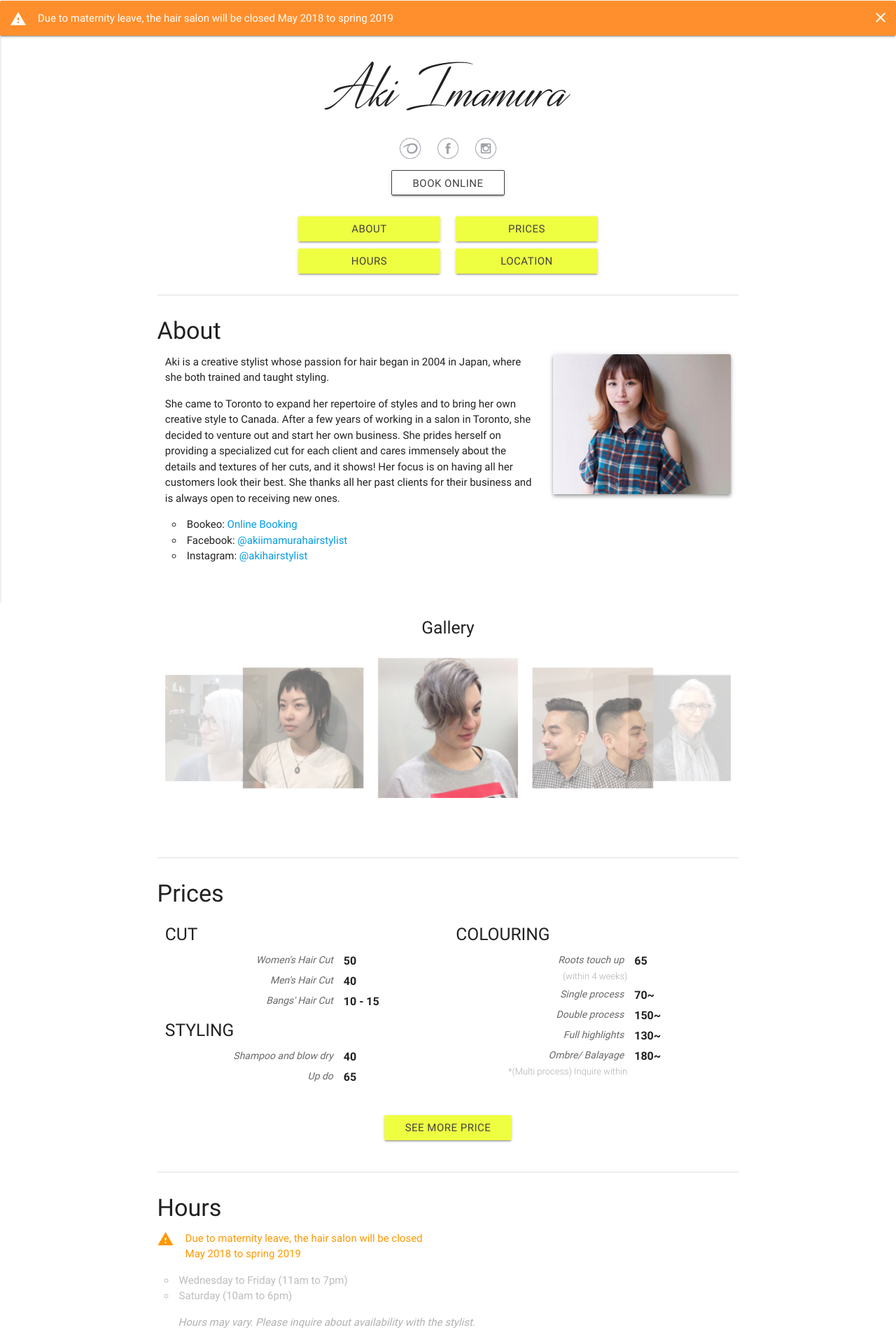
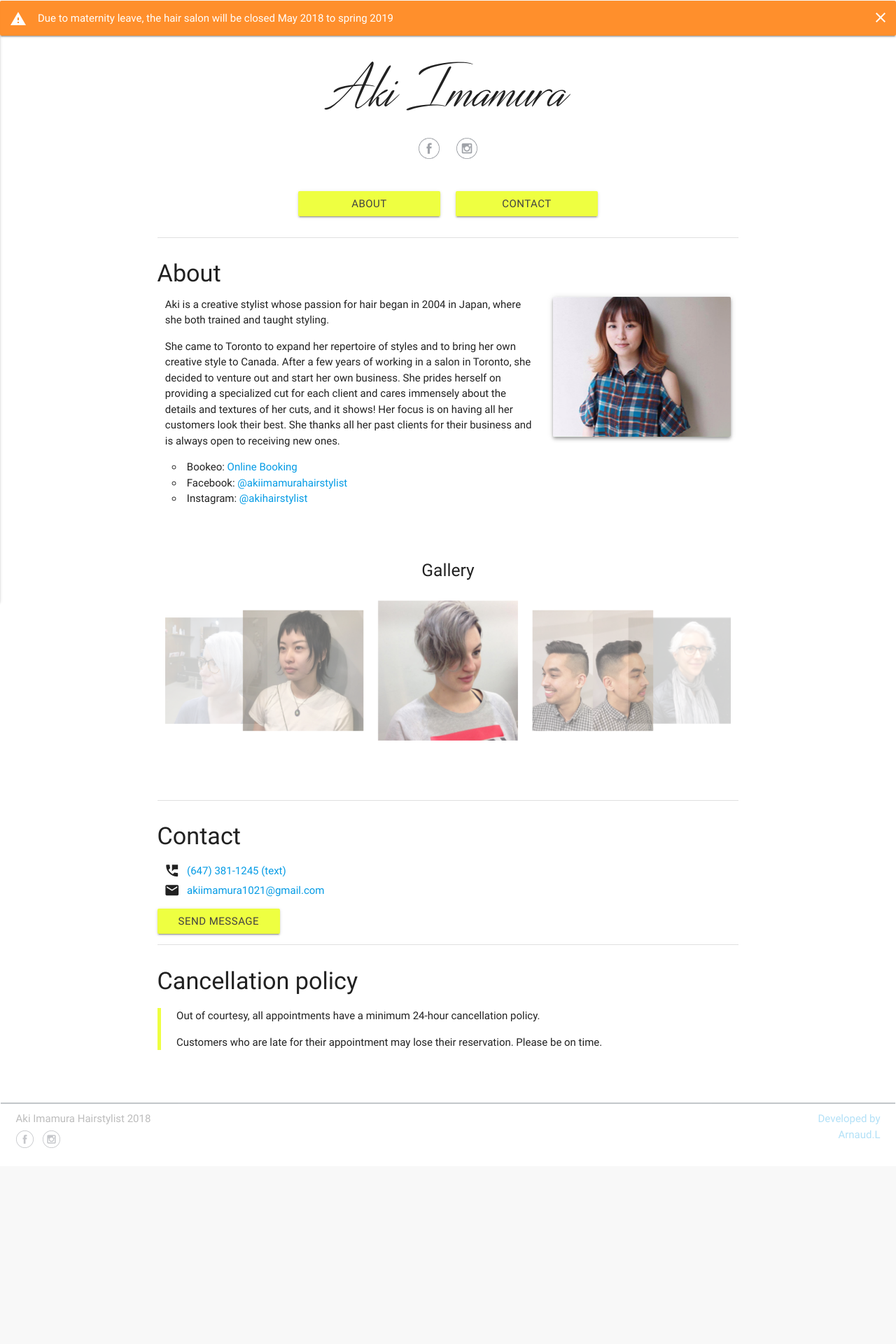
Before and after one commit to arnaud33200/akihairsalon, a PHP site: page / in a window 1280 px wide. Shown: the top 1920 px of the page at 70% size. After the commit the page ends 1640 px from the top, so only its background shows below. Run offline with PHP 8.4, Linux system fonts and the light colour scheme; data that the repository does not hold is empty; some libraries are stand-ins or nearby versions.

Commit message:
prepare for the new page, removing price information booking

```diff
--- a/index.php
+++ b/index.php
@@ -193,17 +193,16 @@ var styles = [
 <!-- Side Out Menu -->
 
 <ul id="slide-out" class="side-nav blue-grey darken-2" style="">
-	<!-- <ul id="slide-out" class="side-nav yellow lighten-2" style=""> -->
 	<li style="margin-top: 60px;">
 		<a class="waves-effect white-text" onclick="scrollToAbout()">About</a>
 	</li>
 
-	<li><a class="waves-effect white-text" onclick="scrollToPrice()">Prices</a></li>
+	<!-- <li><a class="waves-effect white-text" onclick="scrollToPrice()">Prices</a></li>
 	<li><a class="waves-effect white-text" onclick="scrollToHours()">Hours</a></li>
-	<li><a class="waves-effect white-text" onclick="scrollToLocation()">Location</a></li>
+	<li><a class="waves-effect white-text" onclick="scrollToLocation()">Location</a></li> -->
 	<li><a class="waves-effect white-text" onclick="scrollToContact()">Contact</a></li>
 	<li><div class="divider"></div></li>
-	<li><a class="waves-effect white-text" onclick="openBookeo()">Booking</a></li>
+	<!-- <li><a class="waves-effect white-text" onclick="openBookeo()">Booking</a></li> -->
 	<li><a class="waves-effect white-text" onclick="openFacebook()">Facebook</a></li>
 	<li><a class="waves-effect white-text" onclick="openInstagram()">Instagram</a></li>
 </ul>
@@ -212,24 +211,22 @@ var styles = [
 
 <div class="row" style="padding-top: 40px;"><div class="col s12 m8 offset-m2">
 
-	<!-- <div style> -->
-	<!-- </div> -->
-
 	<h1 id="main-title" style="font-family: 'myfont';text-align: center;font-size: 100px;">Aki Imamura</h1>
 
 	<div style="text-align: center;">
 		<div class="social-icn-group">
-			<a class="icn-social bookeo" target="_blank" onclick="openBookeo()"></a>
+			<!-- <a class="icn-social bookeo" target="_blank" onclick="openBookeo()"></a> -->
 			<a class="icn-social facebook" target="_blank" onclick="openFacebook()"></a>
 			<a class="icn-social instagram" target="_blank" onclick="openInstagram()"></a>
 		</div>
 	</div>
 
-	<div style="text-align: center;">
+<!-- BOOK ONLINE BUTTON -->
+	<!-- <div style="text-align: center;">
 		<div class="social-icn-group">
 		<a class="waves-effect waves-light btn grey-text text-darken-3 white" style="border: 1px solid #424242;" onclick="openBookeo()">BOOK ONLINE</a>
 		</div>
-	</div>
+	</div> -->
 
 
 
@@ -238,24 +235,20 @@ var styles = [
 	<div class="row" style="max-width: 450px;">
 		<div class="col s6" align="center" style="margin-bottom: 10px; text-align: center;">
 			<a class="waves-effect waves-light btn  grey-text text-darken-3 lime accent-2" onclick="scrollToAbout()" style="width: 100%;">About</a>
-			<!-- <a class="waves-effect waves-light btn  grey darken-1" onclick="scrollToAbout()" style="width: 100%;">About</a> -->
 		</div>
 
-		<div class="col s6" align="center" style="margin-bottom: 10px; text-align: center;">
+<!-- 		<div class="col s6" align="center" style="margin-bottom: 10px; text-align: center;">
 			<a class="waves-effect waves-light btn  grey-text text-darken-3 lime accent-2" onclick="scrollToPrice()" style="width: 100%;">Prices</a>
-			<!-- <a class="waves-effect waves-light btn  grey darken-1" onclick="scrollToPrice()" style="width: 100%;">Price</a> -->
 		</div>
 		<div class="col s6" align="center" style="margin-bottom: 10px; text-align: center;">
 			<a class="waves-effect waves-light btn  grey-text text-darken-3 lime accent-2" onclick="scrollToHours()" style="width: 100%;">Hours</a>
-			<!-- <a class="waves-effect waves-light btn  grey darken-1" onclick="scrollToHours()" style="width: 100%;">Hours</a> -->
 		</div>
 		<div class="col s6" align="center" style="margin-bottom: 10px; text-align: center;">
 			<a class="waves-effect waves-light btn  grey-text text-darken-3 lime accent-2" onclick="scrollToLocation()" style="width: 100%;">Location</a>
-			<!-- <a class="waves-effect waves-light btn  grey darken-1" onclick="scrollToLocation()" style="width: 100%;">Location</a> -->
+		</div> -->
+		<div class="col s6" align="center" style="margin-bottom: 10px; text-align: center;">
+			<a class="waves-effect waves-light btn  grey-text text-darken-3 lime accent-2" onclick="scrollToContact()" style="width: 100%;">Contact</a>
 		</div>
-		<!-- <div class="col s6 offset-s3" align="center" style="margin-bottom: 10px; text-align: center;">
-			<a class="waves-effect waves-light btn  grey-text text-darken-3 lime accent-2" onclick="scrollToContact()" style="width: 100%;">Contact</a>
-		</div> -->
 	</div>
 
 <!--
@@ -327,57 +320,51 @@ var styles = [
 #####################################################################
 -->
 
-<div id="price-section" class="divider"></div>
+<!-- <div id="price-section" class="divider"></div>
 <div class="section">
-	<h4>Prices</h4>
+	<h4>Prices</h4> -->
 
 	<?php
-
-		// ini_set( 'error_reporting', E_ALL );
-		// ini_set( 'display_errors', true );
-
-		include 'php/HairPriceItem.php';
-
-		$categoryArray = HairPriceItem::makeHairPriceItemArray($websiteInfoString);
-
+		// include 'php/HairPriceItem.php';
+		// $categoryArray = HairPriceItem::makeHairPriceItemArray($websiteInfoString);
 	?>
 
-	<div class="row">
+	<!-- <div class="row">
 		<div class="col m6 s12">
 
 			<h5>CUT</h5>
-			<table class="price-table">
+			<table class="price-table">	 -->
 				<?php
-					$itemArray = $categoryArray["Cut"];
-					foreach ($itemArray as $priceItem) {
-						echo($priceItem->getStringTableRow());
-					}
+					// $itemArray = $categoryArray["Cut"];
+					// foreach ($itemArray as $priceItem) {
+					// 	echo($priceItem->getStringTableRow());
+					// }
 				?>
-			</table>
+			<!-- </table>
 
 			<h5>STYLING</h5>
-			<table class="price-table">
+			<table class="price-table"> -->
 				<?php
-					$itemArray = $categoryArray["Styling"];
-					foreach ($itemArray as $priceItem) {
-						echo($priceItem->getStringTableRow());
-					}
+					// $itemArray = $categoryArray["Styling"];
+					// foreach ($itemArray as $priceItem) {
+					// 	echo($priceItem->getStringTableRow());
+					// }
 				?>
-			</table>
+			<!-- </table>
 
 		</div>
 
 		<div class="col m6 s12">
 
 			<h5>COLOURING </h5>
-			<table class="price-table">
+			<table class="price-table"> -->
 				<?php
-					$itemArray = $categoryArray["Colouring"];
-					foreach ($itemArray as $priceItem) {
-						echo($priceItem->getStringTableRow());
-					}
+					// $itemArray = $categoryArray["Colouring"];
+					// foreach ($itemArray as $priceItem) {
+					// 	echo($priceItem->getStringTableRow());
+					// }
 				?>
-			</table>
+<!-- 			</table>
 		</div>
 	</div>
 
@@ -387,28 +374,23 @@ var styles = [
 		</a>
 
 	</div>
-
-
-
-</div>
+</div> -->
 
 <!--
 ##### HOURS
 #####################################################################
 -->
 
-<div id="hours-section" class="divider"></div>
+<!-- <div id="hours-section" class="divider"></div>
 <div class="section">
 	<h4>Hours</h4>
 
 	<div class="orange-text darken-4" style="background-color: #ffffff">
-        <!-- <div class="card-content orange-text" style="padding: 14px;margin-top: -7px;/* height: 52px; */"> -->
          	<i class="material-icons" style="position: absolute;">warning</i>
-         	<p style="/* position: absolute; */top: 17px;left: 50px;right: 5px; margin-left: 40px;margin-right: 30px;">
+         	<p style="top: 17px;left: 50px;right: 5px; margin-left: 40px;margin-right: 30px;">
          		Due to maternity leave, the hair salon will be closed</br>
          		May 2018 to spring 2019
 			</p>
-        <!-- </div> -->
   	</div>
 
 	<ul style="opacity: 0.3;">
@@ -416,14 +398,14 @@ var styles = [
 		<li style="list-style-type: circle;">Saturday (10am to 6pm)</li>
 	</ul>
 	<p style=" margin-left: 30px; color: #b1b1b1; font-style: italic;">Hours may vary. Please inquire about availability with the stylist.</p>
-</div>
+</div> -->
 
 <!--
 ##### LOCATION
 #####################################################################
 -->
 
-<div id="location-section" class="divider"></div>
+<!-- <div id="location-section" class="divider"></div>
 <div class="section">
 	<h4>Location</h4>
 
@@ -441,20 +423,18 @@ var styles = [
 			</div>
 
 			<div align="center">
-
 				<a class="waves-effect waves-light btn grey-text text-darken-3 lime accent-2" onclick="openBookeo()" style="display: inherit;     width: 250px;">
-					<!-- <a class="waves-effect waves-light btn grey darken-1 text-white" style="display: inherit;"> -->
 					Make Reservation</a>
 				</div>
 			</div>
 
-			<div id="map" class="col pull-l5 l7 s12" style="height:300px;"></div>
+			<div id="map" class="col pull-l5 l7 s12" style="height:300px;"></div> -->
 
 			<!-- INIT MAP SCRIPT AFTER MAP DIV TO AVOID BLANK LOADING ISSUE -->
-			<script src="https://maps.googleapis.com/maps/api/js?key=AIzaSyCMAxQHRREX3zmqNnk5_UFxDomZbgIqpjA&callback=initMap" async defer></script>
+			<!-- <script src="https://maps.googleapis.com/maps/api/js?key=AIzaSyCMAxQHRREX3zmqNnk5_UFxDomZbgIqpjA&callback=initMap" async defer></script>
 		</div>
 
-	</div>
+	</div> -->
 
 	<!--
 ##### CONTACT
@@ -535,12 +515,12 @@ var styles = [
 		<div class="row" style="margin-bottom: 0px;">
 
 			<div class="col s6">
-				<footer-left>Aki Imamura Hairstylist 2017</footer-left>
+				<footer-left>Aki Imamura Hairstylist 2018</footer-left>
 
 				<!-- SOCIAL ICONS -->
 				<div style="text-align: left;">
 					<div class="social-icn-group-footer">
-						<a class="icn-social-footer bookeo" target="_blank" onclick="openBookeo()"></a>
+						<!-- <a class="icn-social-footer bookeo" target="_blank" onclick="openBookeo()"></a> -->
 						<a class="icn-social-footer facebook" target="_blank" onclick="openFacebook()"></a>
 						<a class="icn-social-footer instagram" target="_blank" onclick="openInstagram()"></a>
 					</div>
@@ -548,8 +528,8 @@ var styles = [
 			</div>
 
 			<div class="col s6">
-				<footer-dev>Designed & Developed by</footer-dev>
-				<footer-dev>Arnaud Ladoucette</footer-dev>
+				<a href="https://github.com/arnaud33200/akihairsalon" target="_blank"><footer-dev>Developed by</footer-dev>
+				<footer-dev>Arnaud.L</footer-dev></a>
 			</div>
 		</div>
 	</div>
```
